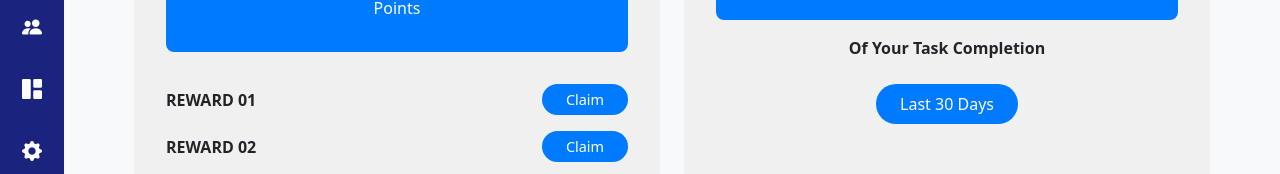
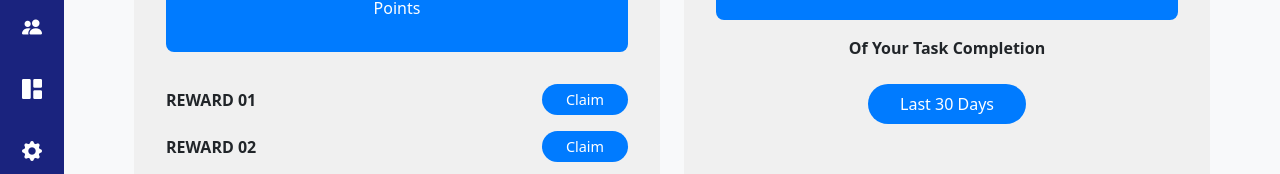
Before and after one commit to PasinduRavisara/ACHIEVE_PLUS, a React (Create React App) app in the folder rewardsAchievementsSystem-frontend/: page / in a window 1280 px wide. Shown: the part 360-534 px from the top of the page. Built offline with nearby package versions, Linux system fonts and the light colour scheme.

Commit message:
Update RewardsAchievements.css

```diff
--- a/rewardsAchievementsSystem-frontend/src/components/RewardsAchievements.css
+++ b/rewardsAchievementsSystem-frontend/src/components/RewardsAchievements.css
@@ -119,5 +119,5 @@
   background-color: #007bff;
   border: none;
   border-radius: 1.5rem;
-  padding: 0.5rem 1.5rem;
+  padding: 0.5rem 2rem;
 }
```
